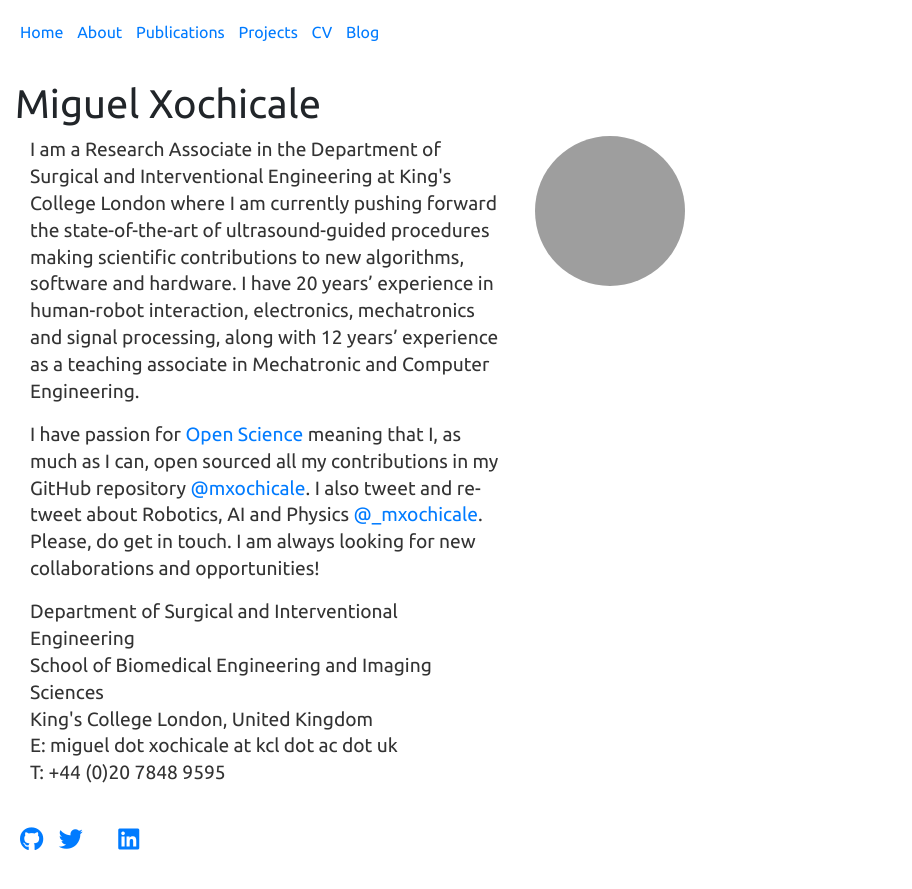
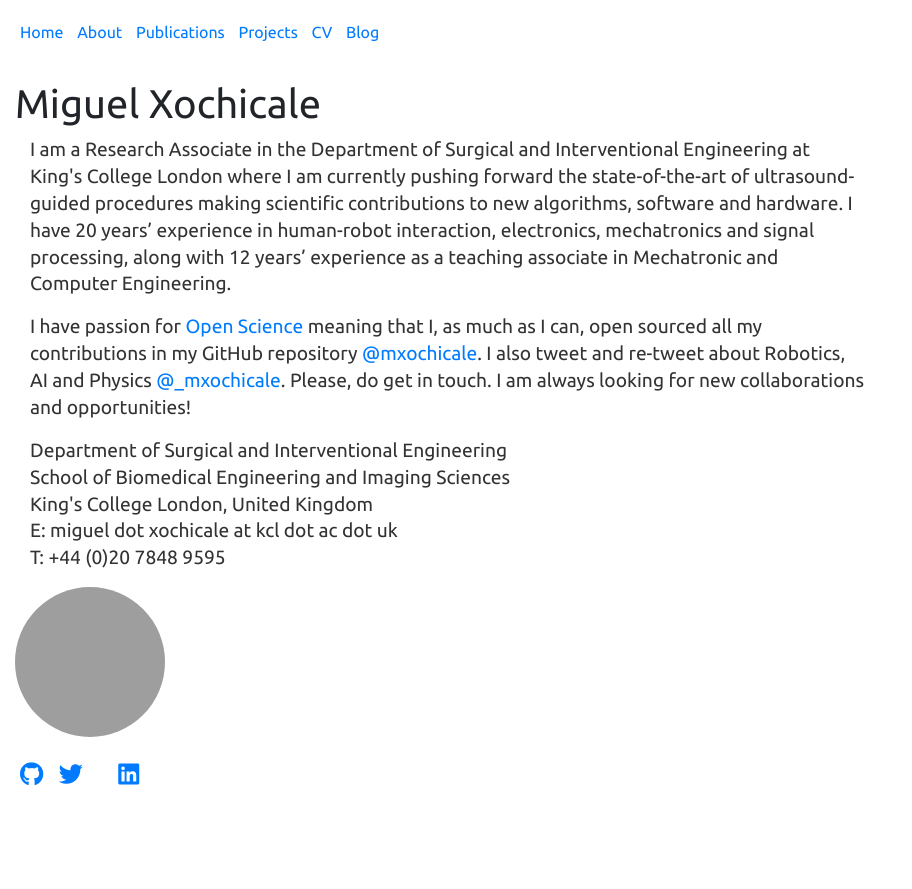
Before and after one commit to mxochicale/mxochicale.github.io, a Jekyll site: the page built from index.html, in a window 1280 px wide. Shown: the top 889 px of the page, without its empty margins (0-912 px from the left). Built offline with Jekyll 4.4.1, drawn with Linux system fonts in a browser that asks for light colours; nearby versions of some CDN libraries; a style sheet for code colours, icons or effects is not loaded; grey boxes are pictures that could not be loaded.

Commit message:
uses only div container

```diff
--- a/about/index.html
+++ b/about/index.html
@@ -5,7 +5,6 @@ title:
 <h2>{{ page.title }}</h2>
 
 <div class="container">
-<div class="col-sm-7">
 
 <p>
     Miguel Angel Pérez Xochicale, also known as Miguel Xochicale, is originally from
@@ -60,7 +59,6 @@ title:
 	software and hardware.
 </p>
 
-</div>
 
 
 </div>
--- a/index.html
+++ b/index.html
@@ -6,8 +6,6 @@ title: Miguel Xochicale
 
 <div class="container">
 
-	<div class="row">
-	<div class="col-7">
 	<p>
 	I am a Research Associate in the Department of Surgical and
 	Interventional Engineering at King's College London where
@@ -34,11 +32,10 @@ title: Miguel Xochicale
 	T: +44 (0)20 7848 9595<br>
     </p>
 
+
+	<div class="row">
+	<img src="/assets/images/avatar/mapx_april2016.jpg" class="rounded-circle" alt="Miguel Xochicale"  width="150" height="150">
 	</div>
 
-	<div class="col-1">
-	<img src="/assets/images/avatar/mapx_april2016.jpg" class="rounded-circle" alt="Miguel Xochicale"  width="150" height="150">
-	</div>
-	</div>
 
 </div>
```
